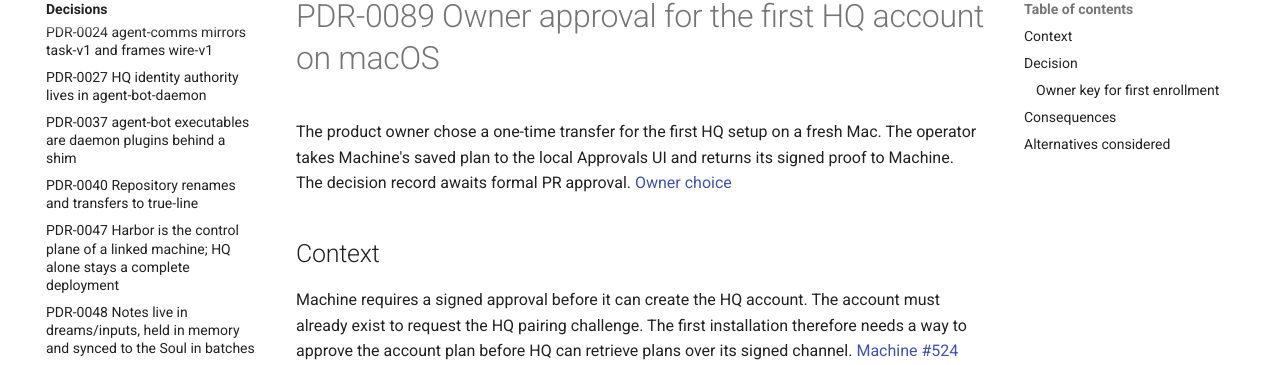
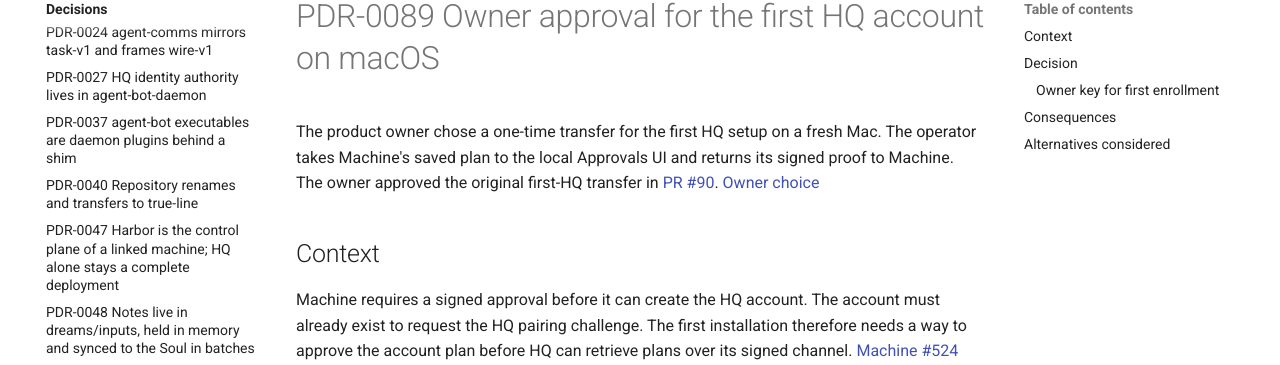
Before and after one commit to true-line/agent-bot-platform, an MkDocs documentation site: the page built from docs/04-decisions/PDR-0089-owner-approval-for-the-first-hq-account-on-macos.md, in a window 1280 px wide and 900 px high. Shown: the part 150-515 px from the top of the window. Built offline with MkDocs 1.6.1 and Material for MkDocs 9.7.7, drawn with Linux system fonts in a browser that asks for light colours.

Commit message:
Link the approved first-HQ transfer to its merged decision
Agent-Bot-Write: ghw_e49c8fb5050dd787
Agent-Bot-Session: fa2486d94751

```diff
--- a/docs/04-decisions/PDR-0089-owner-approval-for-the-first-hq-account-on-macos.md
+++ b/docs/04-decisions/PDR-0089-owner-approval-for-the-first-hq-account-on-macos.md
@@ -13,8 +13,8 @@ Affects: [daemon-machine-channel, trust-model]
 
 The product owner chose a one-time transfer for the first HQ setup on a fresh
 Mac. The operator takes Machine's saved plan to the local Approvals UI and
-returns its signed proof to Machine. The decision record awaits formal PR
-approval. [Owner choice](https://github.com/true-line/agent-bot-platform/discussions/89#discussioncomment-19724884)
+returns its signed proof to Machine. The owner approved the original first-HQ
+transfer in [PR #90](https://github.com/true-line/agent-bot-platform/pull/90). [Owner choice](https://github.com/true-line/agent-bot-platform/discussions/89#discussioncomment-19724884)
 
 ## Context
 
```
